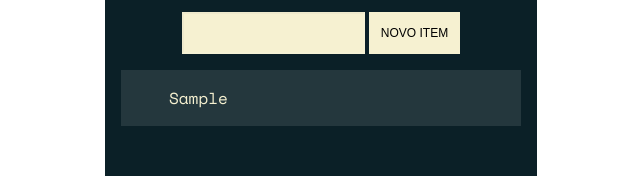
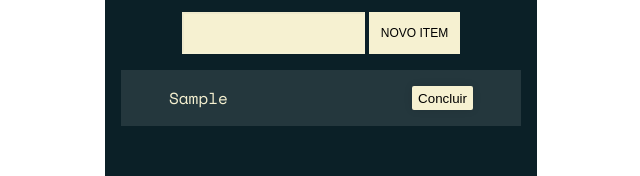
Before and after one commit to LucasCerattoRS/JavaScript, a plain HTML site: page JVsDOM/projeto_inicial/index.html in a window 1280 px wide. Both pictures are taken after typing "Sample" into the empty fields and a click on the button "NOVO ITEM". Shown: the part 298-474 px from the top of the page, without its empty margins (319-959 px from the left). Drawn offline with nearby package versions, Linux system fonts and the light colour scheme; a web font is replaced by a local one.

Commit message:
Adiciona botão de concluir tarefa no JVsDOM

```diff
--- a/JVsDOM/projeto_inicial/listaDeTarefas.js
+++ b/JVsDOM/projeto_inicial/listaDeTarefas.js
@@ -1,3 +1,6 @@
+// Envolver o código em uma função auto-invocada para evitar poluição do escopo global
+// Função auto-invocada para encapsular o código e evitar conflitos de variáveis no escopo global
+(() => {
 // Criar um novo item na lista de tarefas
 const criarTarefa = (evento) => {
         // Prevenir o comportamento padrão do formulário, que é recarregar a página
@@ -16,10 +19,11 @@ const criarTarefa = (evento) => {
         const conteudo = `<p class="content">${valor}</p>`
         // Definir o conteúdo HTML do elemento de lista com a nova tarefa
         tarefa.innerHTML = conteudo
+        tarefa.appendChild(BotaoConclui())
         // Adicionar o novo elemento de lista à lista de tarefas
         lista.appendChild(tarefa)
         // Limpar o campo de input após adicionar a tarefa
-        inputTarefa.value = " "
+        inputTarefa.value = ""
 }
 
 // Selecionar o botão e adicionar um evento de clique
@@ -27,3 +31,23 @@ const novaTarefa = document.querySelector('[data-form-button]')
 
 // Verificar se o elemento foi selecionado corretamente
 novaTarefa.addEventListener('click', criarTarefa)
+
+const BotaoConclui = () => {
+        const botaoConclui = document.createElement('button')
+        botaoConclui.classList.add('check-button')
+        botaoConclui.innerText = 'Concluir'
+
+        botaoConclui.addEventListener('click' , concluirTarefa)
+
+        return botaoConclui
+}
+
+const concluirTarefa = (evento) => {
+        // Obter o botão que foi clicado
+        const botaoConclui = evento.target
+        // Obter o elemento pai do botão, que é a tarefa (li) correspondente
+        const tarefaCompleta = botaoConclui.parentElement
+        // Adicionar a classe 'done' à tarefa para marcar como concluída
+        tarefaCompleta.classList.toggle('done')
+}
+})()
```
Also changed, not shown: JVsDOM/projeto_inicial/index.html (+1 -0 lines).
